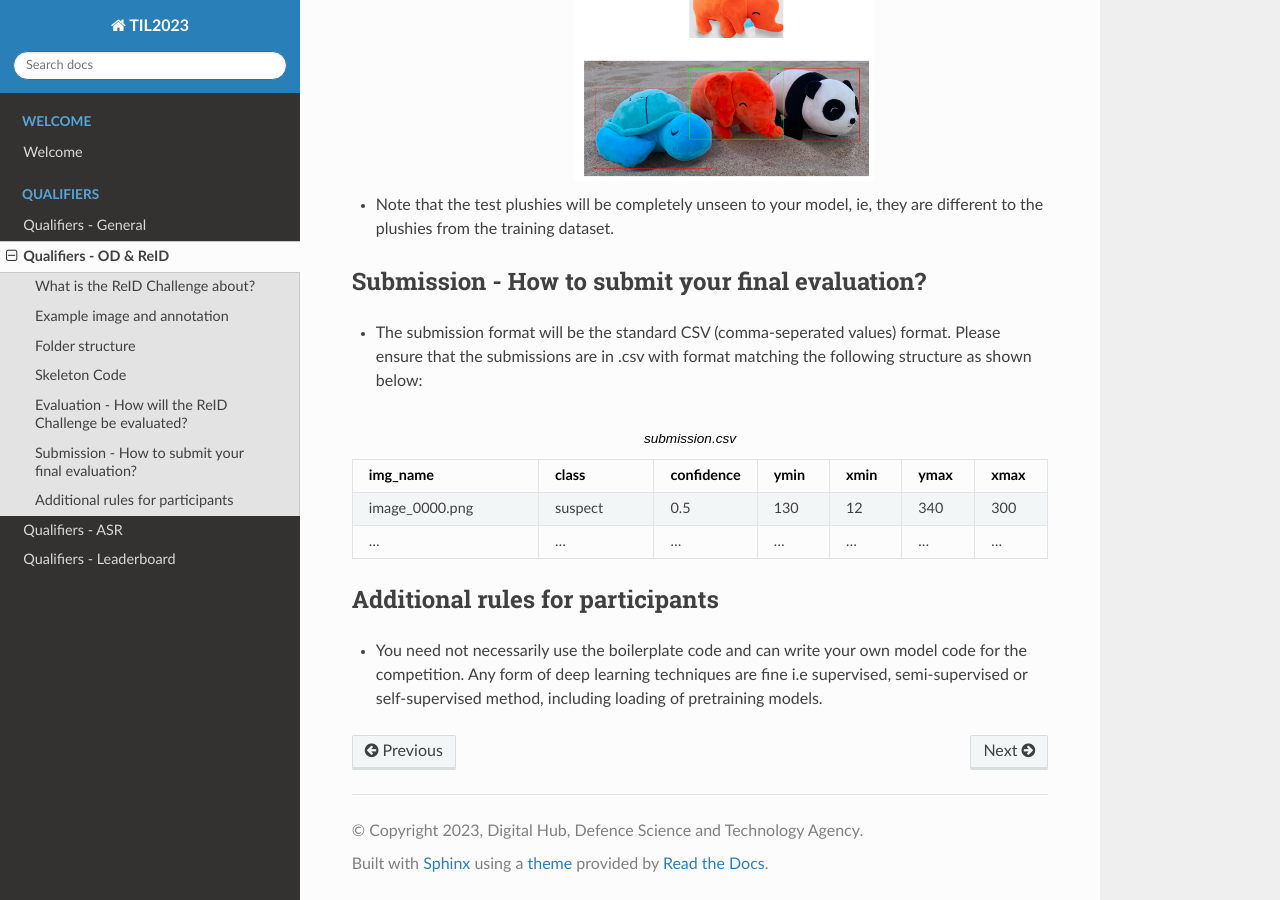
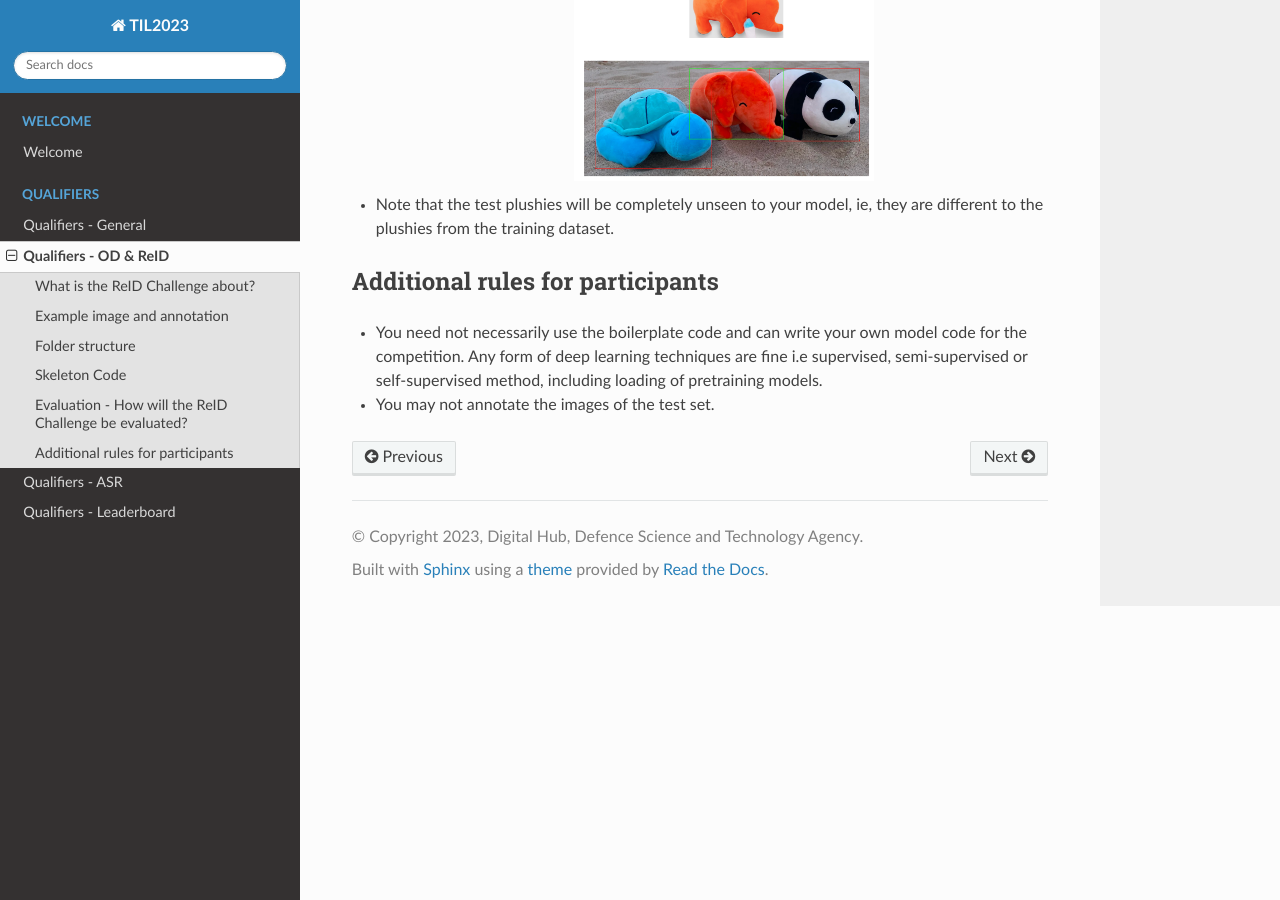
Before and after one commit to til-23/til-23-info-public, a Sphinx documentation site: the page built from source/qualifiers-reid.rst, in a window 1280 px wide and 900 px high, scrolled down 2009 px. Built offline with Sphinx 7.4.7 and the Read the Docs theme 2.0.0, drawn with Linux system fonts in a browser that asks for light colours.

Commit message:
Remove submission format. Clarify rules on annotation.

```diff
--- a/source/qualifiers-intro.rst
+++ b/source/qualifiers-intro.rst
@@ -58,7 +58,7 @@ Flouting any of these rules results in disqualification.
 - To qualify for the finals, your code must be able to run on the provided online development environment, so as to ensure fairness.
 - Do not plagiarise code from other teams
 - Do not share your models with other teams
-- No manual annotating of labels for the test set is allowed
+- No manual annotating of labels for the test set
 - No purchasing of datasets
 - You are **NOT ALLOWED to call external APIs** such as Amazon Rekognition to do computer vision tasks, or such as IBM Watson, AWS speech-to-text or any other paid transcribing services to do the transcribing.
 - You are **NOT ALLOWED** to purchase AI models. Rule of thumb is, you should not be purchasing any data, models, or subscriptions for this competition.
--- a/source/qualifiers-reid.rst
+++ b/source/qualifiers-reid.rst
@@ -51,7 +51,7 @@ Folder structure
 	* plushie003.txt
 
 Skeleton Code
-################
+#############
 
 * A skeleton code will be given to you, along with the training materials provided.
 
@@ -68,39 +68,8 @@ Evaluation - How will the ReID Challenge be evaluated?
 * Note that the test plushies will be completely unseen to your model, ie, they are different to the plushies from the training dataset.
 
 
-Submission - How to submit your final evaluation?
-#################################################
-
-* The submission format will be the standard CSV (comma-seperated values) format. Please ensure that the submissions are in .csv with format matching the following structure as shown below:
-
-.. list-table:: submission.csv
-    :widths: 40 25 15 15 15 15 15
-    :header-rows: 1
-
-    * - img_name
-      - class
-      - confidence
-      - ymin
-      - xmin
-      - ymax
-      - xmax
-    * - image_0000.png
-      - suspect
-      - 0.5
-      - 130
-      - 12
-      - 340
-      - 300
-    * - ...
-      - ...
-      - ...
-      - ...
-      - ...
-      - ...
-      - ...
-
-
 Additional rules for participants
 #################################
 
 * You need not necessarily use the boilerplate code and can write your own model code for the competition. Any form of deep learning techniques are fine i.e supervised, semi-supervised or self-supervised method, including loading of pretraining models.
+* You may not annotate the images of the test set.
```
